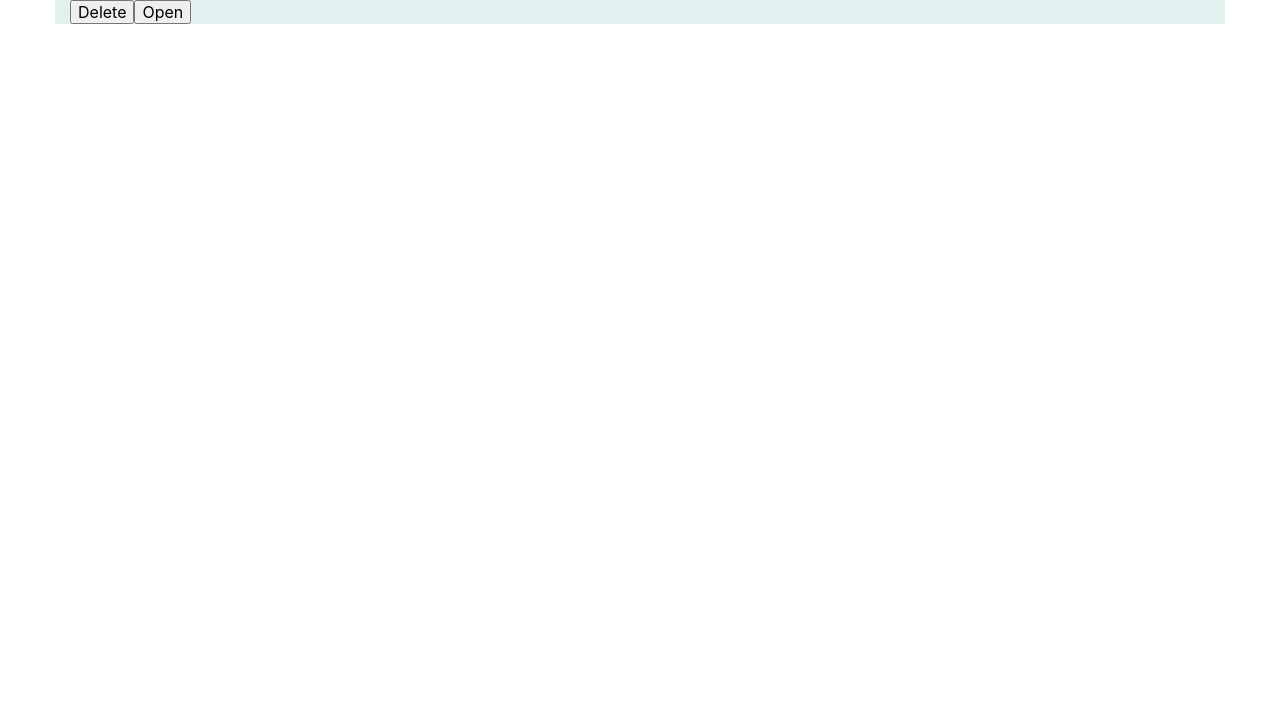
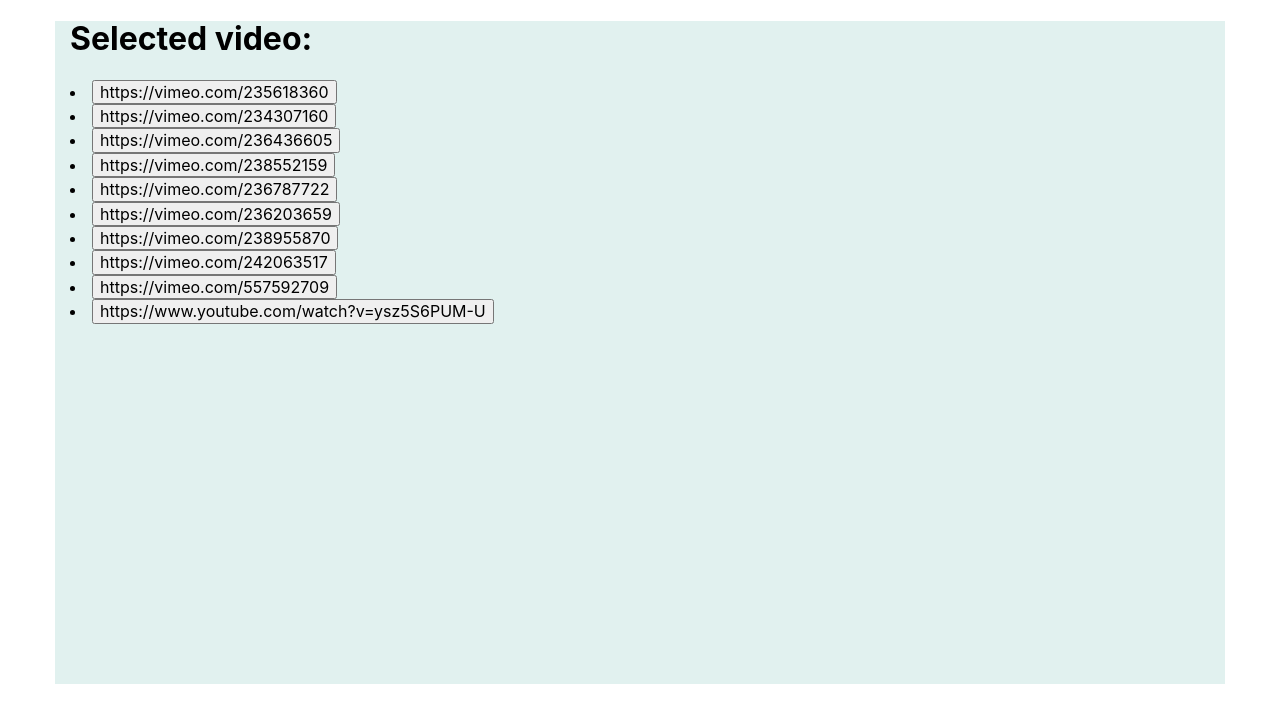
Before and after one commit to EvgeniyArabadzhiyskiy/react_test_2, a React (Create React App) app: page / in a window 1280 px wide. Shown: the top 722 px of the page. Built offline with nearby package versions, Linux system fonts and the light colour scheme.

Commit message:
Add files

```diff
--- a/package.json
+++ b/package.json
@@ -12,6 +12,7 @@
     "prop-types": "^15.8.1",
     "react": "^18.1.0",
     "react-dom": "^18.1.0",
+    "react-player": "^2.10.1",
     "react-scripts": "5.0.1",
     "sass": "^1.52.1",
     "shortid": "^2.2.16",
--- a/src/App.js
+++ b/src/App.js
@@ -1,12 +1,14 @@
-// import React, { Component } from "react";
+import React, { Component } from "react";
 // import Section from "./components/Section/Section";
 import Container from "./components/Container/Container";
-import Clock from "./Hocks Components/Clock/Clock";
+import Player from "./components/Player/Player";
+import VideoList from "./components/Player/VideoList/VideoList";
+// import Clock from "./Hocks Components/Clock/Clock";
 // import PaintingList from "./components/PaintingList/PaintingList";
 // import paintings from "./components/paintings.json";
 // import ButtonPaint from "./components/ButtonPaint";
 // import ColorPicker from "./components/ColorPicker/ColorPicker";
-import { useState } from "react";
+// import { useState } from "react";
 // import FeedbackFormHock from "./Hocks Components/FeedbackForm/FeedbackFormHock";
 // import Alert from "./components/Alert/Alert";
 // import Profile from "components/Profile/Profile";
@@ -14,7 +16,7 @@
 // import Counter from "./components/Counter/Counter";
 // import Dropdown from "./components/Dropdown/Dropdown"
 
-import Modal from "./components/Alls/Modal/Modal";
+// import Modal from "./components/Alls/Modal/Modal";
 // import Tabs from "./components/Alls/Tabs/Tabs";
 // import tabs from './tabs.json'
 // import { ReactComponent as AddIcon } from "./icons svg/add.svg";
@@ -35,61 +37,61 @@
 //   { label: "indigo", color: "#3F51B5", },
 // ];
 
-const App = () => {
-  const [delClock, setDelClock] = useState(true);
-  const [showModal, setShowModal] = useState(false);
+// const App = () => {
+//   // const [delClock, setDelClock] = useState(true);
+//   // const [showModal, setShowModal] = useState(false);
 
-  const stop = (e) => {
-    setDelClock((prev) => !prev);
-  };
+//   // const stop = (e) => {
+//   //   setDelClock((prev) => !prev);
+//   // };
 
-  const toggle = () => {
-    setShowModal((prev) => !prev);
-  };
+//   // const toggle = () => {
+//   //   setShowModal((prev) => !prev);
+//   // };
 
-  return (
-    <div>
-      <Container>
-        {/* <Section title="Топ недели"> */}
+//   return (
+//     <div>
+//       <Container>
+//         {/* <Section title="Топ недели"> */}
 
-        <button type="button" onClick={stop}>
-          Delete
-        </button>
+//         {/* <button type="button" onClick={stop}>
+//           Delete
+//         </button> */}
 
-        <button type="button" className="btn-modal" onClick={toggle}>
-          Open
-        </button>
+//         {/* <button type="button" className="btn-modal" onClick={toggle}>
+//           Open
+//         </button> */}
 
-        {showModal && (
-          <Modal onToggle={toggle}>
-            При разработке программ данные приходят, как правило, в виде
-            массивов и объектов, значения которых необходимо записать в
-            локальные переменные. Для того, чтобы делать это максимально просто,
-            в современном стандарте есть синтаксис деструктуризирующего
-            присваивания.{" "}
-          </Modal>
-        )}
-        {/* <Clock /> */}
-        {/* {delClock && <Clock />} */}
-        {/* <FeedbackFormHock /> */}
-        {/* <Dropdown /> */}
-        {/* <Counter initialValue={10} /> */}
-        {/* <ColorPicker options={colorPickerOptions} /> */}
-        {/* <Alert text="Шеф всё пропало!" type="error" /> */}
-        {/* <Alert text="Шеф всё пропало!" type="warning" /> */}
-        {/* <Alert text="Шеф всё пропало!" type="success" /> */}
-        {/* </Section> */}
+//         {showModal && (
+//           <Modal onToggle={toggle}>
+//             При разработке программ данные приходят, как правило, в виде
+//             массивов и объектов, значения которых необходимо записать в
+//             локальные переменные. Для того, чтобы делать это максимально просто,
+//             в современном стандарте есть синтаксис деструктуризирующего
+//             присваивания.
+//           </Modal>
+//         )}
+//         {/* <Clock /> */}
+//         {/* {delClock && <Clock />} */}
+//         {/* <FeedbackFormHock /> */}
+//         {/* <Dropdown /> */}
+//         {/* <Counter initialValue={10} /> */}
+//         {/* <ColorPicker options={colorPickerOptions} /> */}
+//         {/* <Alert text="Шеф всё пропало!" type="error" /> */}
+//         {/* <Alert text="Шеф всё пропало!" type="warning" /> */}
+//         {/* <Alert text="Шеф всё пропало!" type="success" /> */}
+//         {/* </Section> */}
 
-        {/* <PaintingList items={paintings} /> */}
-        {/* <ButtonPaint type="button" disabled={false} label="Click Me" /> */}
-        {/* <Section title="The Best" classes="is-hidden open">
+//         {/* <PaintingList items={paintings} /> */}
+//         {/* <ButtonPaint type="button" disabled={false} label="Click Me" /> */}
+//         {/* <Section title="The Best" classes="is-hidden open">
 
-        </Section> */}
-      </Container>
-    </div>
-  );
-};
-export default App;
+//         </Section> */}
+//       </Container>
+//     </div>
+//   );
+// };
+// export default App;
 
 // class App extends Component {
 //   state = {
@@ -227,3 +229,29 @@
 // }
 
 // export default App;
+
+
+
+// ======================= Lesson # 3 Player ==================
+
+import videos from './videos.json'
+
+class App extends Component {
+  state = {
+    selectedVideo: null,
+  }
+
+  selectVideo = (link) => {
+    this.setState({selectedVideo: link})
+  }
+
+  render() {
+    return (<Container>
+      <h1>Selected video: {this.state.selectedVideo}</h1>
+      <VideoList videoItems={videos} onSelectLink={this.selectVideo} />
+      <Player url={this.state.selectedVideo} />
+    </Container>);
+  }
+}
+
+export default App;
--- /dev/null
+++ b/src/components/Player/Player.js
@@ -0,0 +1,32 @@
+import { Component } from "react";
+import ReactPlayer from "react-player";
+
+class Player extends Component {
+  state = {
+    isVideoLoaded: false
+  };
+
+  componentDidUpdate(prevProps) {
+    if(prevProps.url !== this.props.url) {
+        this.setState({isVideoLoaded: false})
+        // console.log('hello');
+    }
+  }
+
+
+  render() {
+    const {isVideoLoaded} = this.state
+    const { url } = this.props
+    const showloader = url && !isVideoLoaded
+    console.log("showloader", showloader);
+
+    return (
+      <div>
+        {showloader && <h2>Загружаем видео ...</h2>}
+        <ReactPlayer url={url} controls onReady={() => this.setState({isVideoLoaded: true})} />
+      </div>
+    );
+  }
+}
+
+export default Player;
--- /dev/null
+++ b/src/components/Player/VideoList/VideoList.js
@@ -0,0 +1,15 @@
+
+
+const VideoList = ({videoItems, onSelectLink}) => {
+    return (
+        <div>
+            {videoItems.map(({id, link}) => (<li key={id}>
+            <button type="button" onClick={() => onSelectLink(link)}>{link}</button>
+            </li>))}
+        </div>
+
+
+    )
+}
+
+export default VideoList
--- /dev/null
+++ b/src/videos.json
@@ -0,0 +1,12 @@
+[
+    { "id": 235618360, "link": "https://vimeo.com/235618360" },
+    { "id": 234307160, "link": "https://vimeo.com/234307160" },
+    { "id": 236436605, "link": "https://vimeo.com/236436605" },
+    { "id": 238552159, "link": "https://vimeo.com/238552159" },
+    { "id": 236787722, "link": "https://vimeo.com/236787722" },
+    { "id": 236203659, "link": "https://vimeo.com/236203659" },
+    { "id": 238955870, "link": "https://vimeo.com/238955870" },
+    { "id": 242063517, "link": "https://vimeo.com/242063517" },
+    { "id": 557592709, "link": "https://vimeo.com/557592709" },
+    { "id": 457802124, "link":"https://www.youtube.com/watch?v=ysz5S6PUM-U"}
+  ]
```
Also changed, not shown: src/components/Dropdown/Dropdown.js (+12 -3 lines), 1 other file (tests, documents, lock files or other folders).
